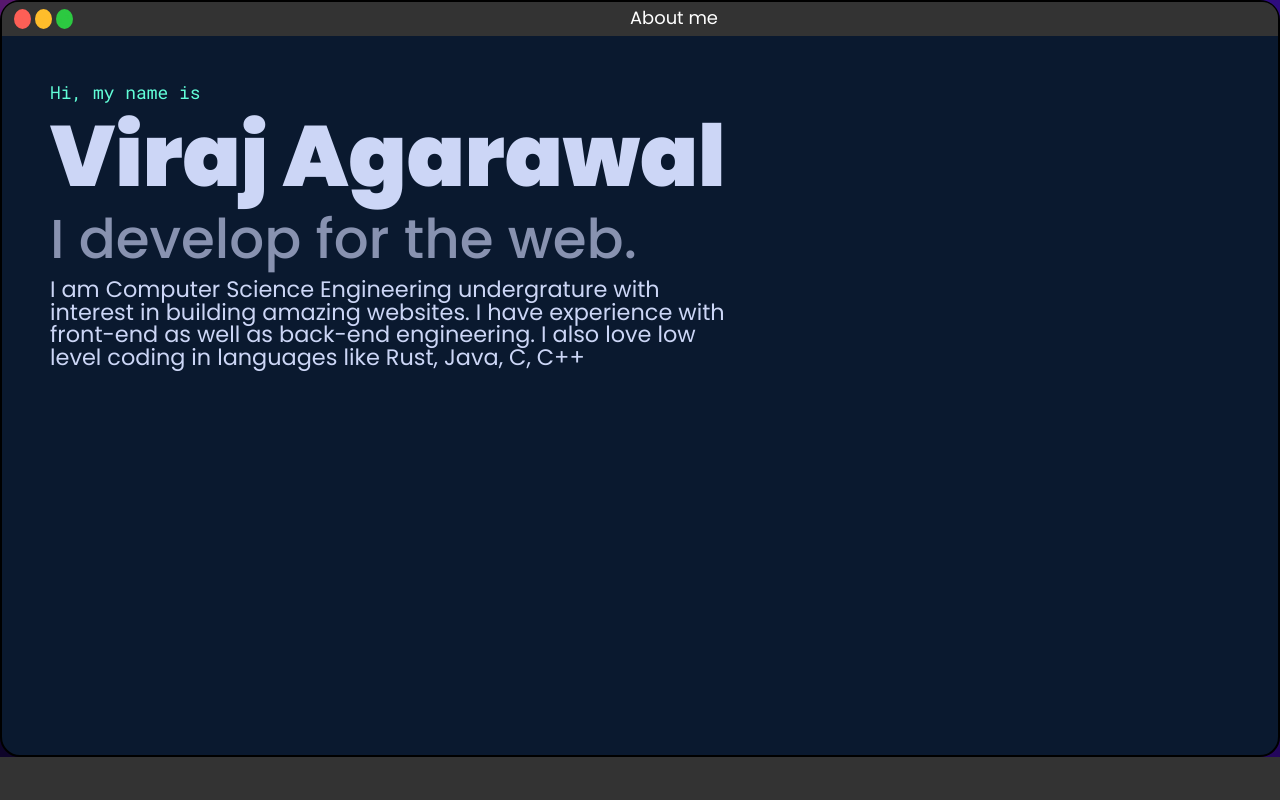
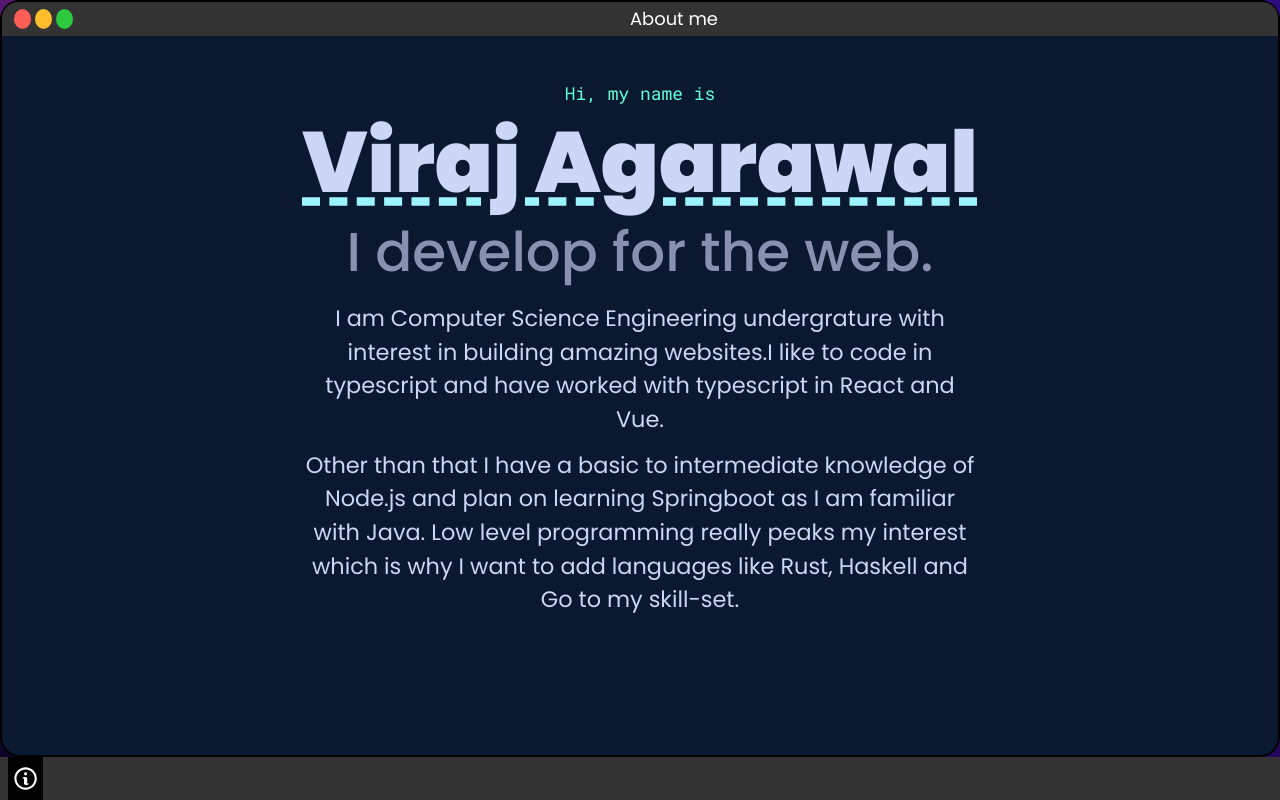
Before and after one commit to agarwalviraj/agarwalviraj, a Next.js app: page / in a window 1280 px wide. Both pictures are taken after a click on the element "About me". Built offline with nearby package versions, Linux system fonts and the light colour scheme.

Commit message:
all sections complete

```diff
--- a/components/Taskbar.tsx
+++ b/components/Taskbar.tsx
@@ -1,9 +1,19 @@
 import { useMainStore } from "../store/MainStore";
 
 const Taskbar = () => {
-  const { closeAll } = useMainStore()!;
+  const { closeAll, allApplications, active } = useMainStore()!;
+
   return (
     <div className="taskbar">
+      <div className="taskbar-icons">
+        {allApplications
+          .filter((app) => app.isOpen)
+          .map((application) => (
+            <application.icon
+              className={active == application.slug ? "active" : ""}
+            />
+          ))}
+      </div>
       <div className="home-button" onClick={closeAll}>
         o
       </div>
--- a/components/sections/About.tsx
+++ b/components/sections/About.tsx
@@ -16,9 +16,14 @@ const About = () => {
           <h3>I develop for the web.</h3>
           <p>
             I am Computer Science Engineering undergrature with interest in
-            building amazing websites. I have experience with front-end as well
-            as back-end engineering. I also love low level coding in languages
-            like Rust, Java, C, C++
+            building amazing websites.I like to code in typescript and have
+            worked with typescript in React and Vue.
+          </p>
+          <p>
+            Other than that I have a basic to intermediate knowledge of Node.js
+            and plan on learning Springboot as I am familiar with Java. Low
+            level programming really peaks my interest which is why I want to
+            add languages like Rust, Haskell and Go to my skill-set.
           </p>
         </div>
       </div>
--- a/components/sections/ContactMe.tsx
+++ b/components/sections/ContactMe.tsx
@@ -19,7 +19,7 @@ const ContactMe = () => {
     <Application currentId={currentId}>
       <div className="main-section contact-me">
         <div className="text">
-          <span></span>
+          <span>Look likes my profile peaked your interest, go ahead and</span>
           <h1>Contact Me</h1>
           <div className="contact">
             <div className="profile">
@@ -29,7 +29,7 @@ const ContactMe = () => {
                 rel="noopener noreferrer"
                 href="mailto:viraj.ag007@gmail.com"
               >
-                viraj.ag007@gmail.com
+                <p>viraj.ag007@gmail.com</p>
               </a>
             </div>
             <div className="details">
@@ -39,25 +39,23 @@ const ContactMe = () => {
                 href="https://github.com/agarwalviraj"
               >
                 <FaGithub size={18} />
-                <span>GitHub</span>
+                <p>GitHub</p>
               </a>
               <a
                 target="_blank"
                 rel="noopener noreferrer"
-                href="https://www.aedin.com/in/agarwalviraj"
+                href="https://www.linkedin.com/in/agarwalviraj"
               >
                 <FaLinkedin size={18} />
-                <span>Linkedin</span>
+                <p>Linkedin</p>
               </a>
-            </div>
-            <div className="details">
               <a
                 target="_blank"
                 rel="noopener noreferrer"
-                href="https://twitter.com/agarwalviraj"
+                href="https://twitter.com/virajag007"
               >
                 <FaTwitter size={18} />
-                <span>Twitter</span>
+                <p>Twitter</p>
               </a>
             </div>
           </div>
--- a/styles/desktop.scss
+++ b/styles/desktop.scss
@@ -18,6 +18,24 @@
   position: absolute;
   inset: auto 0 0;
   height: $taskbar-height;
+  .taskbar-icons {
+    display: flex;
+    color: white;
+    height: 100%;
+    gap: 0.6rem;
+    align-items: center;
+    margin: 0 0.5rem;
+
+    .active {
+      background-color: black;
+    }
+
+    svg {
+      height: 100%;
+      width: 2.2rem;
+      padding: 0.4rem;
+    }
+  }
   .home-button {
     display: none;
   }
@@ -72,6 +90,10 @@
     }
   }
   .taskbar {
+    .taskbar-icons {
+      display: none;
+    }
+
     .home-button {
       display: flex;
       width: 100%;
--- a/styles/global.scss
+++ b/styles/global.scss
@@ -14,6 +14,14 @@
   font-size: 100%;
   font-family: "Poppins", sans-serif;
   font-weight: 400;
+  line-height: 1.1;
+
+  ::-moz-selection,
+  ::selection {
+    /* Code for Firefox */
+    color: $hover-color;
+    background: $accent-color;
+  }
 }
 
 article,
--- a/styles/sections/about.scss
+++ b/styles/sections/about.scss
@@ -1,15 +1,31 @@
 .about-me {
   align-items: center;
   justify-content: center;
+  margin: auto;
+  text-align: center;
+
   .text {
     display: flex;
     flex-direction: column;
-    gap: 0.75rem;
+    gap: 1rem;
 
     h1,
     h3,
     p {
       width: clamp(30%, 60%, 680px);
+      margin-left: auto;
+      margin-right: auto;
+    }
+
+    h1 {
+      text-decoration: underline dashed $hover-color;
+    }
+    h3 {
+      // margin-top: 1rem;
+      margin-bottom: 0.5rem;
+    }
+    p {
+      line-height: 1.5;
     }
   }
 }
--- a/styles/sections/contact-me.scss
+++ b/styles/sections/contact-me.scss
@@ -1,9 +1,15 @@
 .contact-me {
   .contact {
+    a {
+      text-decoration: none;
+      color: #ccd6f6;
+    }
+
     .profile {
       display: flex;
       align-items: center;
       justify-content: center;
+      gap: 0.75rem;
 
       img {
         width: 6rem;
@@ -15,5 +21,33 @@
         background-color: white;
       }
     }
+    .details {
+      display: flex;
+      flex-direction: row;
+      gap: 2rem;
+      align-items: center;
+      justify-content: center;
+      margin: 2rem;
+      a {
+        display: flex;
+        align-items: center;
+        gap: 0.2rem;
+
+        &:hover {
+          color: $hover-color;
+        }
+      }
+    }
   }
 }
+
+@media screen and (max-width: $breakpoint-tablet) {
+  .contact-me {
+    .contact {
+      .details {
+        display: flex;
+        flex-direction: column;
+      }
+    }
+  }
+}
```
Also changed, not shown: public/assets/projects/Flam App1.png (added), public/assets/projects/Flam App2.png (added).
